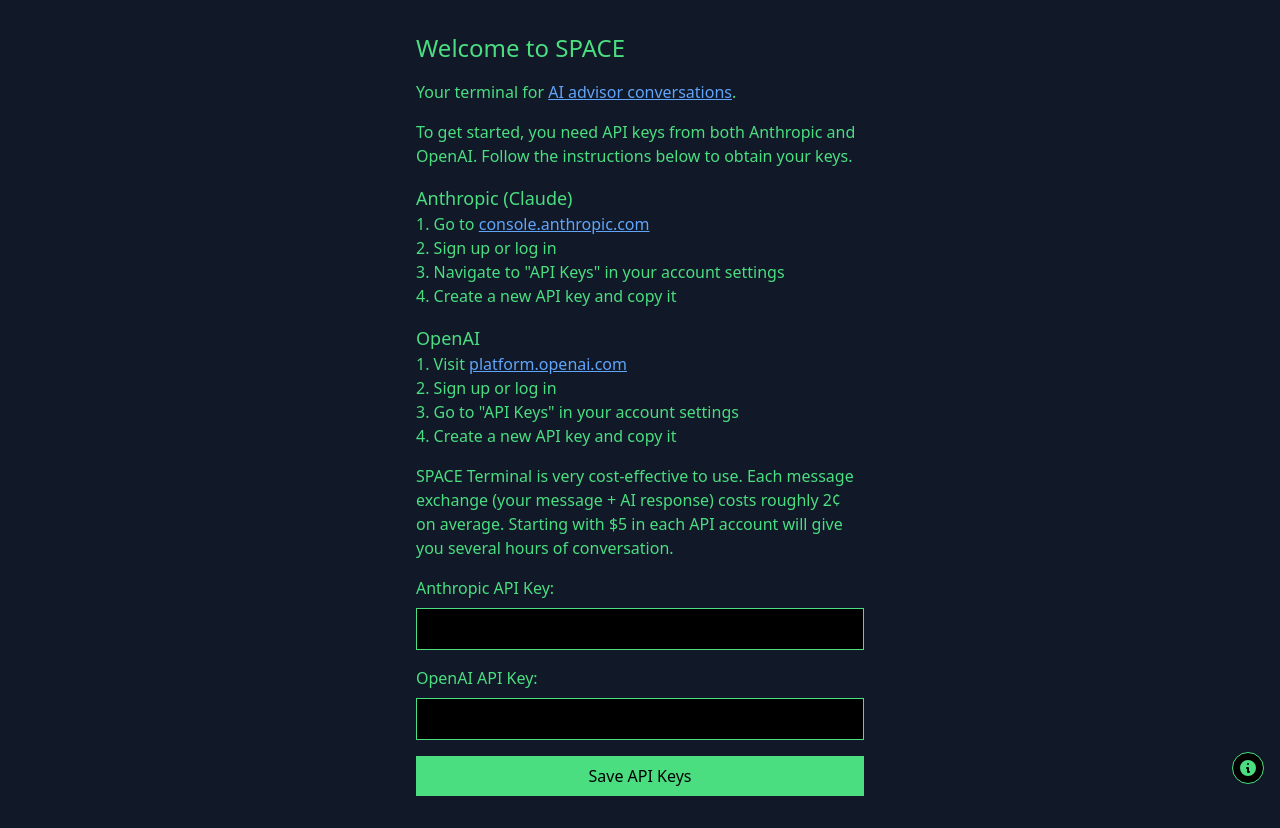
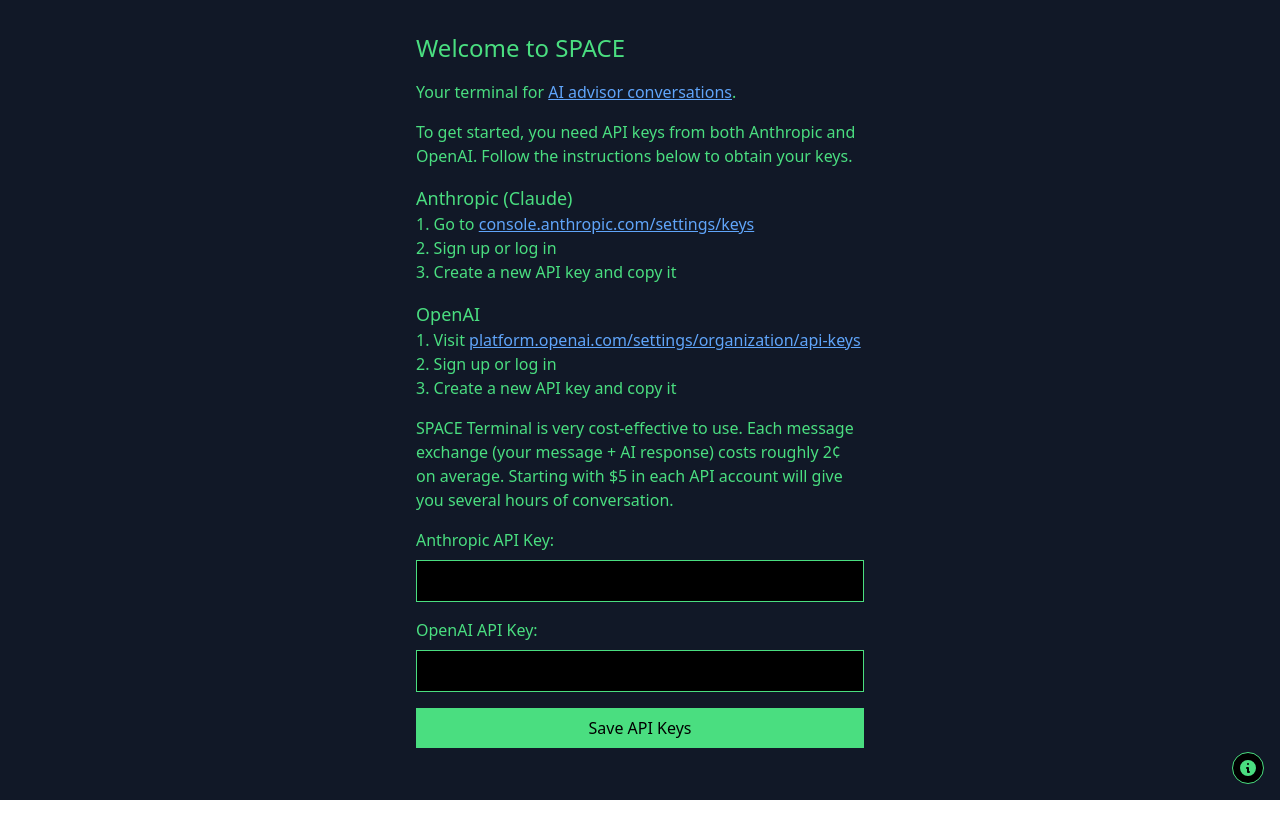
Before and after one commit to andrewblevins/space, a React (Vite) app: page / in a window 1280 px wide. After the commit the page ends 800 px from the top, so only its background shows below. Built offline with nearby package versions, Linux system fonts and the light colour scheme; the HTML template or start-up script is replaced by a standard one.

Commit message:
Update links in opening instrux

```diff
--- a/src/components/ApiKeySetup.jsx
+++ b/src/components/ApiKeySetup.jsx
@@ -88,18 +88,16 @@
         <div className="mb-4">
           <h2 className="text-lg">Anthropic (Claude)</h2>
           <ol className="list-decimal list-inside">
-            <li>Go to <a href="https://console.anthropic.com" target="_blank" rel="noopener noreferrer" className="text-blue-400 underline">console.anthropic.com</a></li>
+            <li>Go to <a href="https://console.anthropic.com/settings/keys" target="_blank" rel="noopener noreferrer" className="text-blue-400 underline">console.anthropic.com/settings/keys</a></li>
             <li>Sign up or log in</li>
-            <li>Navigate to "API Keys" in your account settings</li>
             <li>Create a new API key and copy it</li>
           </ol>
         </div>
         <div className="mb-4">
           <h2 className="text-lg">OpenAI</h2>
           <ol className="list-decimal list-inside">
-            <li>Visit <a href="https://platform.openai.com" target="_blank" rel="noopener noreferrer" className="text-blue-400 underline">platform.openai.com</a></li>
+            <li>Visit <a href="https://platform.openai.com/settings/organization/api-keys" target="_blank" rel="noopener noreferrer" className="text-blue-400 underline">platform.openai.com/settings/organization/api-keys</a></li>
             <li>Sign up or log in</li>
-            <li>Go to "API Keys" in your account settings</li>
             <li>Create a new API key and copy it</li>
           </ol>
         </div>
```
